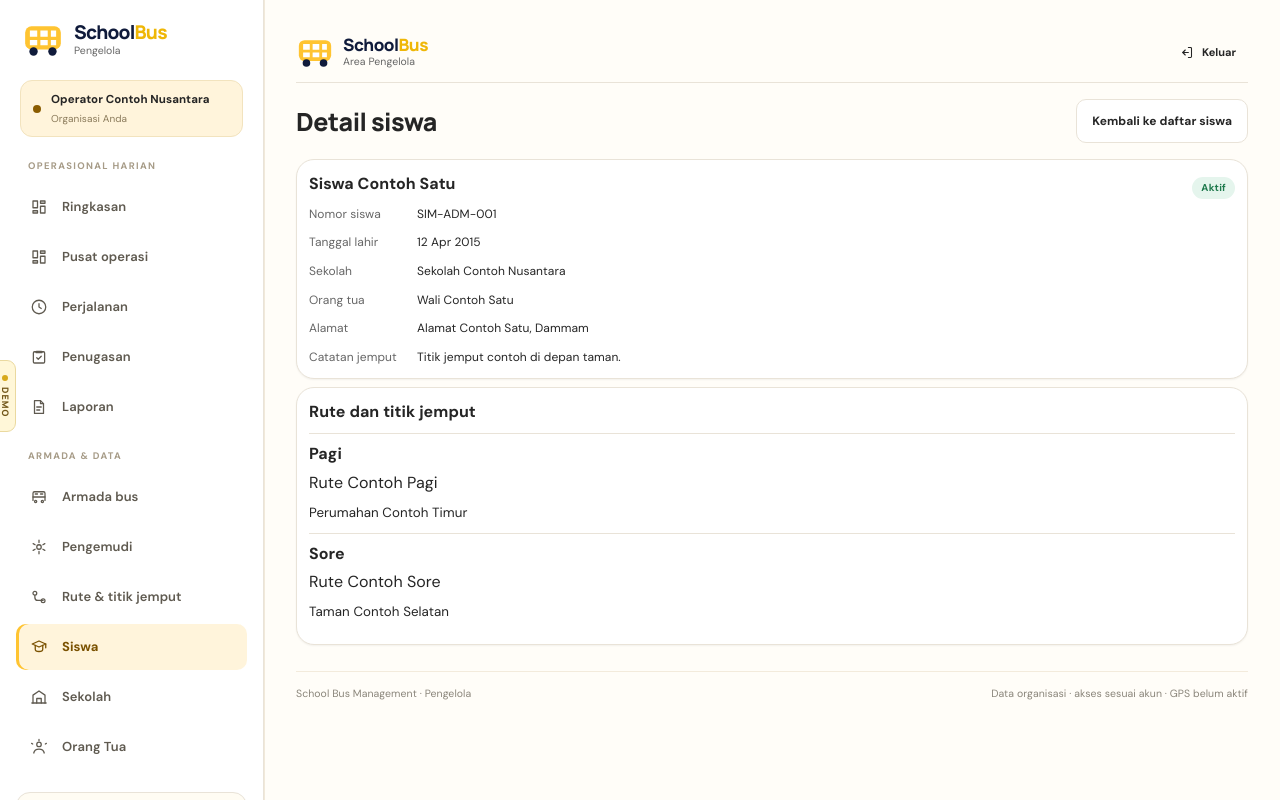
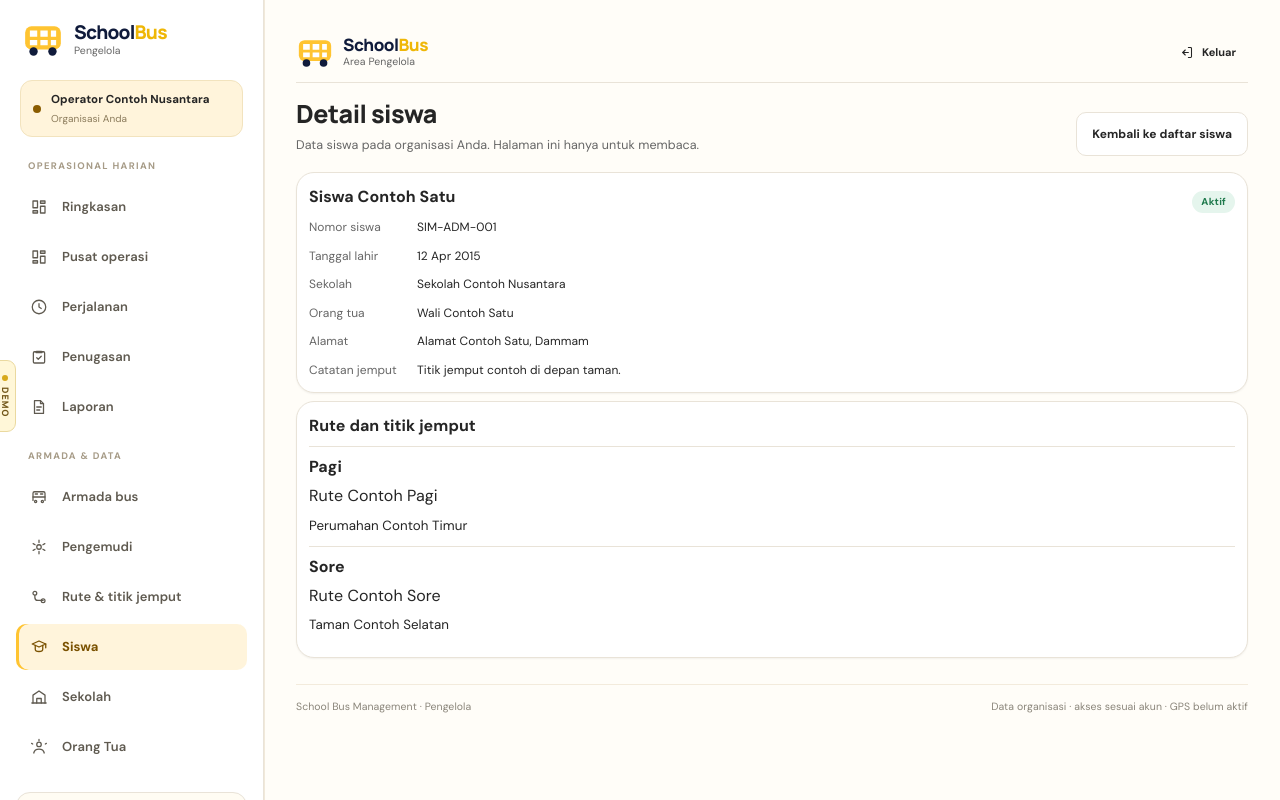
Before and after one commit to irusandi-hub/school-bus-management, a Next.js app: page /operator/siswa/51111111-0000-4000-8000-000000000601 in a window 1280 px wide. Built offline with nearby package versions, Linux system fonts and the light colour scheme.

Commit message:
fix(operator): supply required student detail header description

```diff
--- a/app/operator/siswa/[id]/page.tsx
+++ b/app/operator/siswa/[id]/page.tsx
@@ -27,7 +27,7 @@ export default async function OperatorStudentDetail({ params }: { params: Promis
   const { data: rows, error: placementError } = await supabase.from("student_route_stops").select("id, direction, routes(route_name), route_stops(stop_name)").eq("student_id", id).eq("active", true);
   const placements = (rows ?? []) as unknown as { id: string; direction: string; routes: { route_name: string } | null; route_stops: { stop_name: string } | null }[];
   return <>
-    <PageHeader title="Detail siswa" actions={<Link href="/operator/siswa" className="btn btn-secondary">Kembali ke daftar siswa</Link>} />
+    <PageHeader title="Detail siswa" description="Data siswa pada organisasi Anda. Halaman ini hanya untuk membaca." actions={<Link href="/operator/siswa" className="btn btn-secondary">Kembali ke daftar siswa</Link>} />
     <section className="panel student-read-detail"><header><h2>{student.full_name}</h2><ServiceStatusPill status={student.service_status} /></header>
       <dl>{[["Nomor siswa", student.admissions_number], ["Tanggal lahir", student.date_of_birth ? formatDate(student.date_of_birth) : "—"], ["Sekolah", student.schools?.name ?? "—"], ["Orang tua", student.guardians?.full_name ?? "—"], ["Alamat", student.home_address ?? "—"], ["Catatan jemput", student.pickup_notes ?? "—"]].map(([label, value]) => <div key={label}><dt>{label}</dt><dd>{value}</dd></div>)}</dl>
     </section>
```
